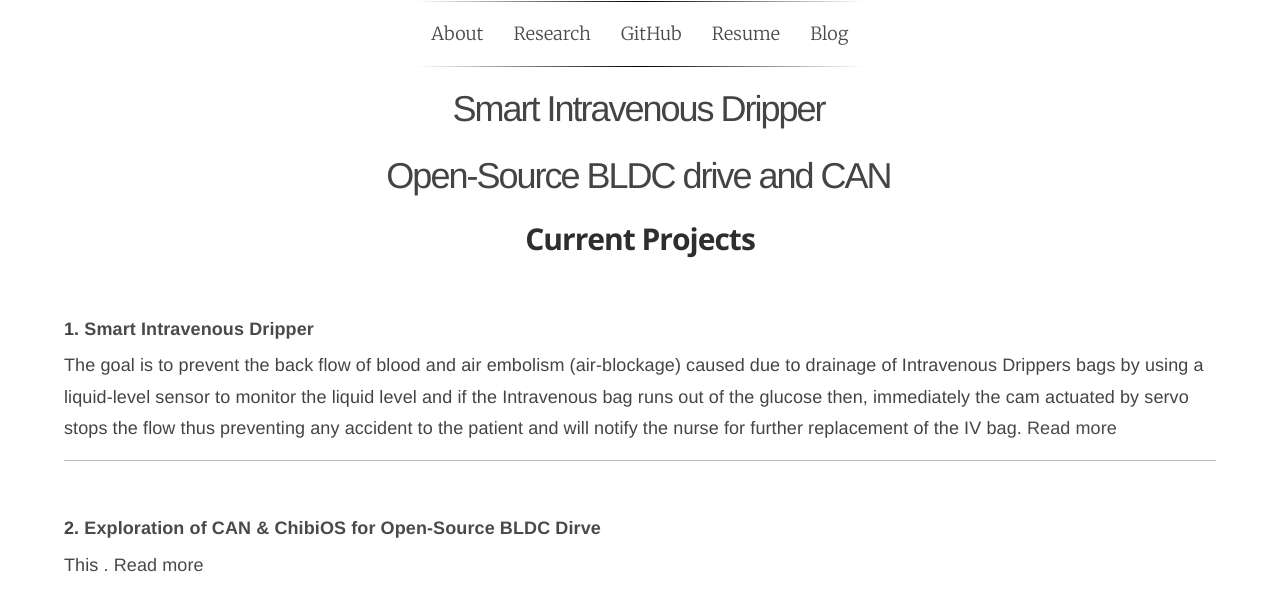
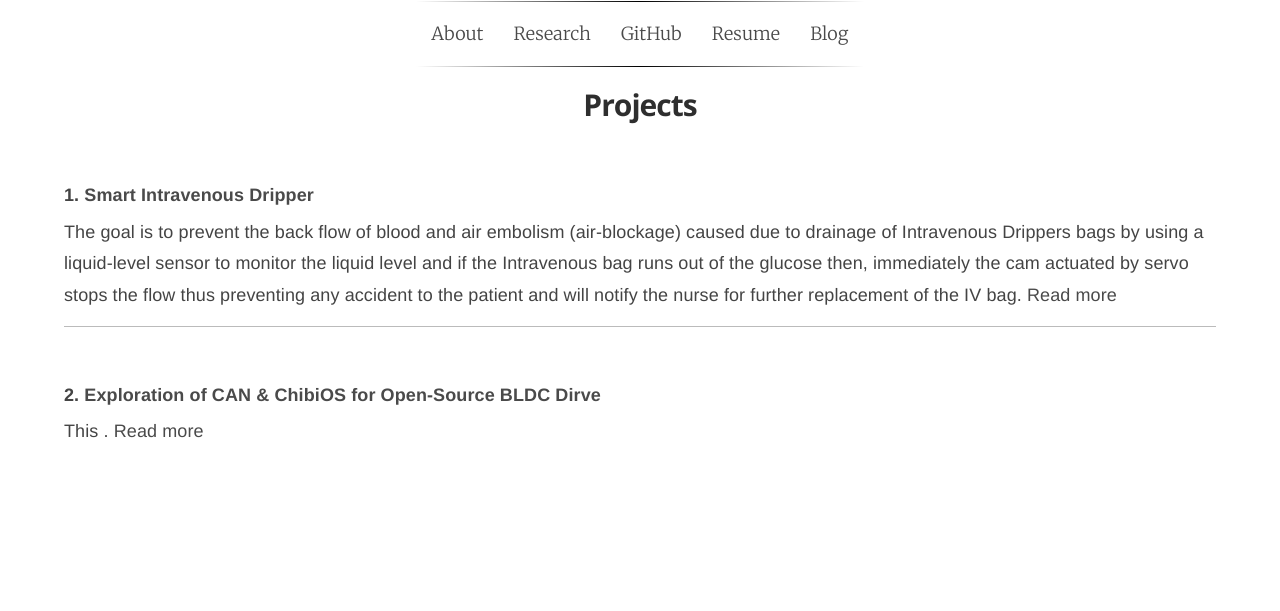
Before and after one commit to ajaygunalan/ajaygunalan.github.io, a Jekyll site: the page built from research.html, in a window 1280 px wide. Shown: the top 611 px of the page. Built offline with Jekyll 4.4.1, drawn with Linux system fonts in a browser that asks for light colours; some web fonts are replaced.

Commit message:
Update research.md

```diff
--- a/_includes/research.md
+++ b/_includes/research.md
@@ -1,7 +1,4 @@
-<h1 class="rsection"> Smart Intravenous Dripper</h1>
-<h1 class="rsection"> Open-Source BLDC drive and CAN</h1>
-
-## **Current Projects**
+## **Projects**
 <br>
 
 **1. [Smart Intravenous Dripper](projects/blindgrasp.md)**
```
